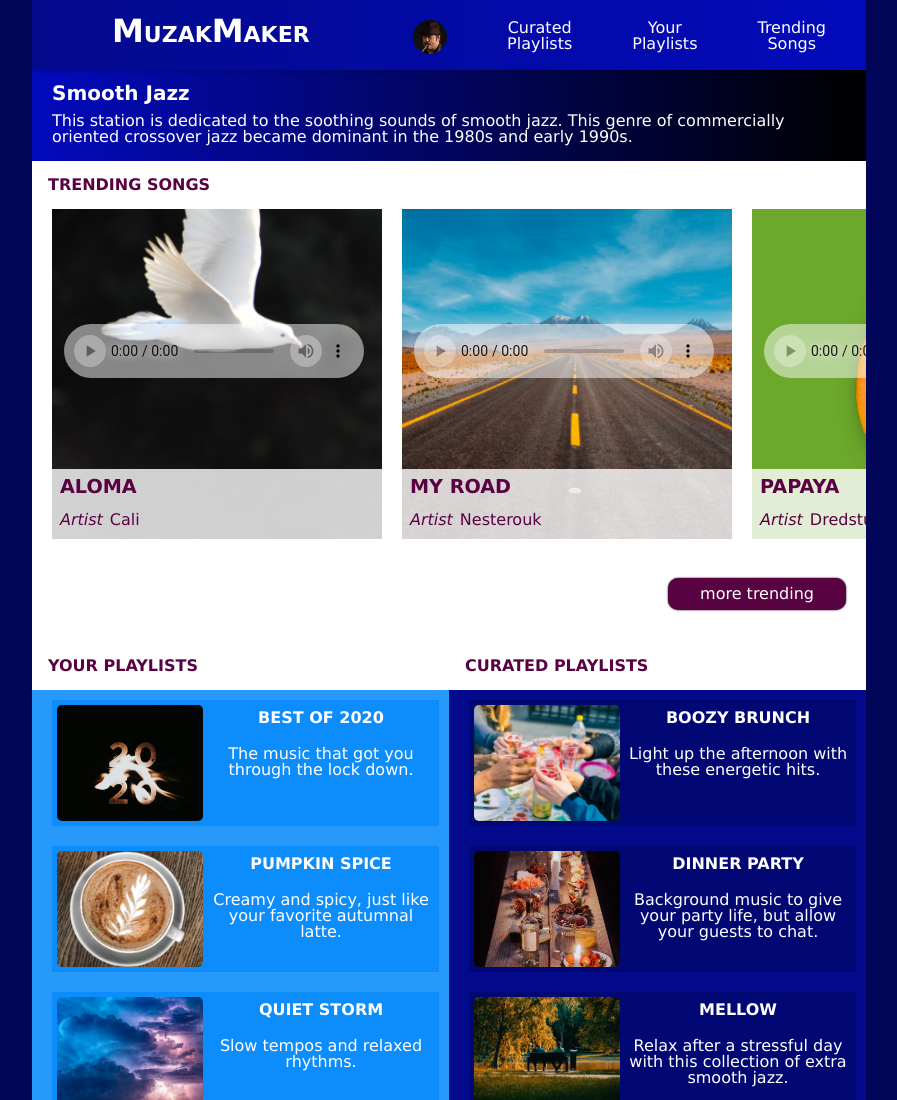
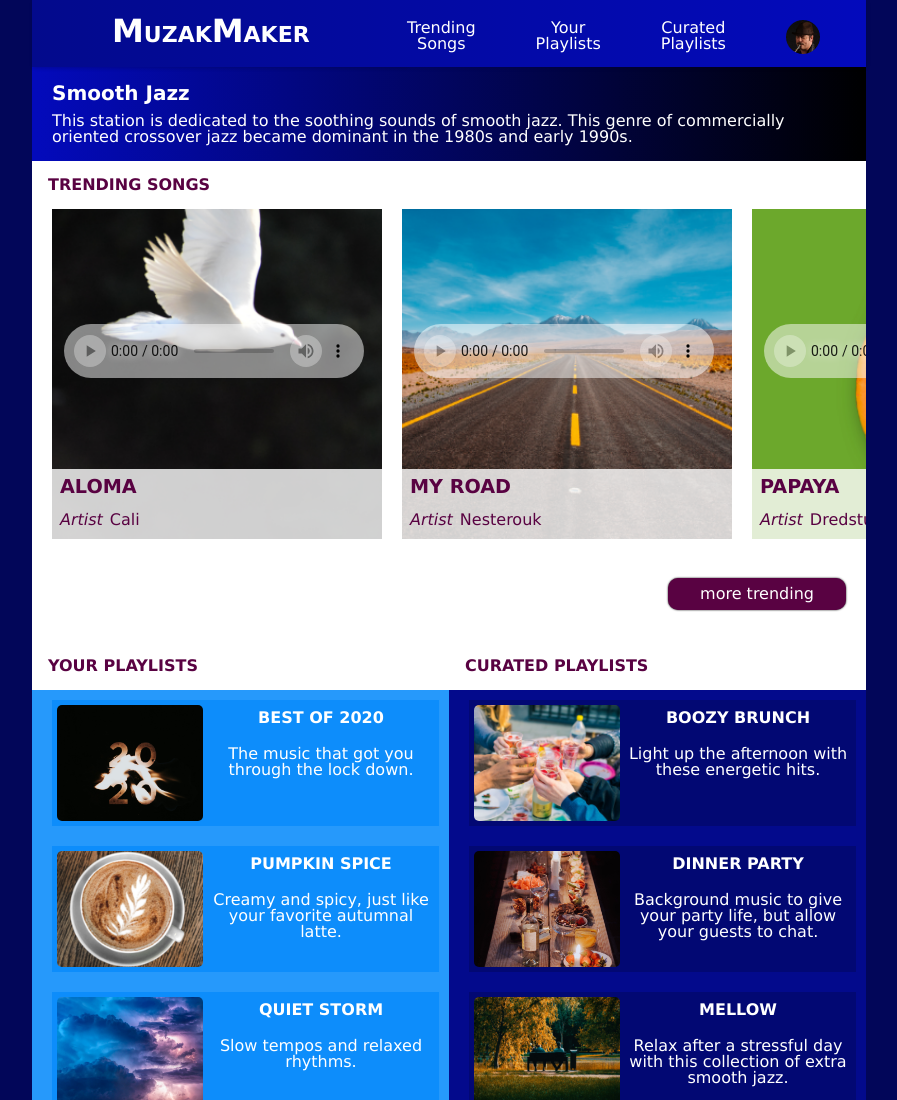
Before and after one commit to UnavoidableArrowgance/Streamingmedia, a plain HTML site: page Index.html in a window 1280 px wide. Shown: the top 1100 px of the page, without its empty margins (191-1088 px from the left). Drawn offline with Linux system fonts and the light colour scheme.

Commit message:
flipped the heading

```diff
--- a/styles.css
+++ b/styles.css
@@ -428,15 +428,15 @@ footer{
       }
 
 
-  .header ul .logo:hover{
+    .header ul .logo:hover{
     background-color: #590242;
-  }
+    }
 
 
     .header ul {
         display: flex;
-        flex-direction: row-reverse;
-        height:70px;
+        flex-direction: row;
+        height:67px;
         background: linear-gradient(0.25turn, #030A8C,#030ABC);
         box-shadow: 1px 1px 4px 0 rgba(0,0,0,.1);
         width: 375px;
@@ -445,20 +445,22 @@ footer{
 
 
     .header li {
-        float: right;
         margin-left: 20px;
       }
+      .header li:first-of-type {
+        margin-left: 335px;
+      }
 
-      .header li a {
+    .header li a {
         padding: 20px 30px;
       }
-      .header .menu {
+    .header .menu {
         clear: none;
         float: left;
         max-height: none;
         width: 834px
       }
-      .header .menu-icon {
+    .header .menu-icon {
         display: none;
       }
 
```
